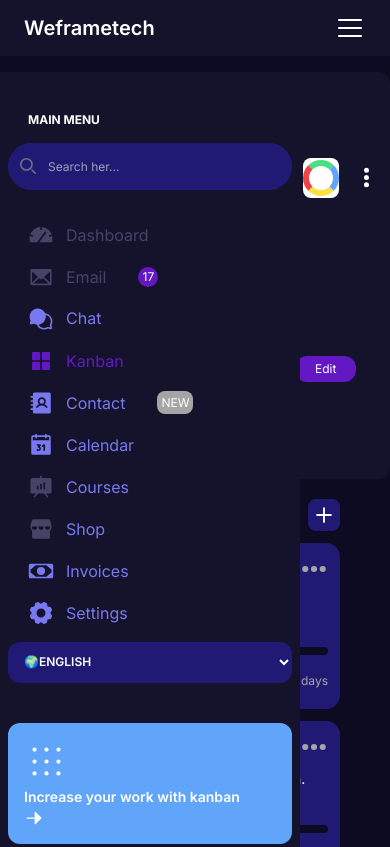
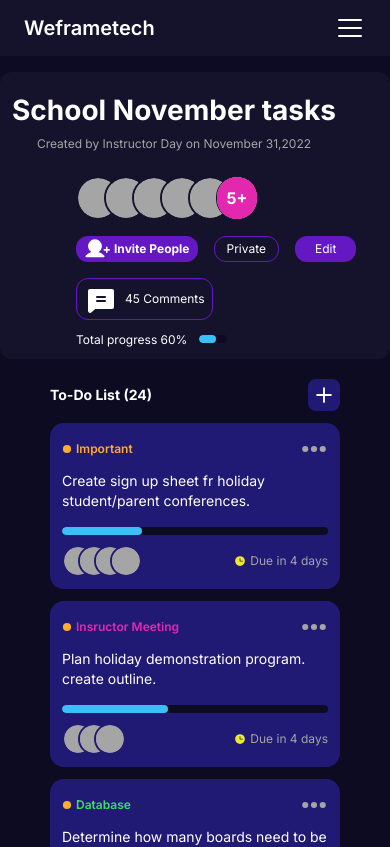
Before and after one commit to anurag-327/Assignment-Anurag, a Next.js app: page / in a window 390 px wide. Shown: the top 847 px of the page. Built offline with nearby package versions, Linux system fonts and the light colour scheme.

Commit message:
optimised responsiveness and slider animation

```diff
--- a/components/Navbar.jsx
+++ b/components/Navbar.jsx
@@ -1,19 +1,29 @@
 import { Bell,Check,List,Briefcase,Presentation, CheckCircle } from "phosphor-react"
 import { animate } from "framer-motion"
-import { useState } from "react"
+import { useEffect, useState } from "react"
 const Navbar = () => {
     const [toggle,setToggle]=useState(true);
+    useEffect(()=>
+    {
+        const { innerWidth: width, innerHeight: height } = window;
+        if(innerWidth<600)
+        {
+            // alert(innerWidth)
+            setToggle(false)
+            toggleSlider();
+        }
+    },[])
     function toggleSlider()
     {
         // document.querySelector("#slider").classList.toggle("hidden")
-        if(toggle)
+        if(toggle==true)
         {
-            animate("#slider", { width: 281, opacity:1 })
+            animate("#slider", { width: 0, opacity:0 })
             setToggle(!toggle)
         }
         else
         {
-            animate("#slider", { width: 0, opacity:0})
+            animate("#slider", { width: 281, opacity:1})
             setToggle(!toggle)
         }
     }
@@ -68,7 +78,7 @@
                     <option value="German">🌍GERMAN</option>
                 </select>
             </div>
-                <div className="hidden gap-3  md:flex">
+                <div className="hidden gap-3 md:flex">
                     <div className="flex items-center justify-center w-10 h-10 bg-white rounded-lg">
                     <div className="w-10 h-10 bg-white rounded-lg">
 
--- a/components/TodoHeader.jsx
+++ b/components/TodoHeader.jsx
@@ -2,18 +2,18 @@
 import AvatarGroupCounter from "./AvatarGroupCounter"
 const TodoHeader = () => {
   return (
-    <div className="flex flex-col gap-6 p-3 rounded-xl bg-dark-02">
-      <div className="flex items-center justify-between">
-        <div className="flex items-center justify-center gap-3">
-          <div>
+    <div className="flex flex-col gap-6 p-3 r rounded-xl bg-dark-02">
+      <div className="flex justify-between r">
+        <div className="flex gap-3">
+          <div className="hidden md:block">
              <ArrowCircleLeft className="" size={38} color="#A5A5A5" weight="fill" />
           </div>
-          <div className="flex flex-col" >
+          <div className="flex flex-col items-center justify-center text-center" >
             <h2 className="text-lg font-bold text-white">School November tasks</h2>
             <span className="text-sm text-grey-01">Created by Instructor Day on November 31,2022</span>
           </div>
         </div>
-        <div className="flex items-center justify-center gap-4">
+        <div className="items-center justify-center hidden gap-4 md:flex">
            <div>
                <h2 className="text-base font-bold text-white">Centered martial Arts</h2>
                <span className="text-sm text-grey-01">Sunnyvale, Ca</span>
```
